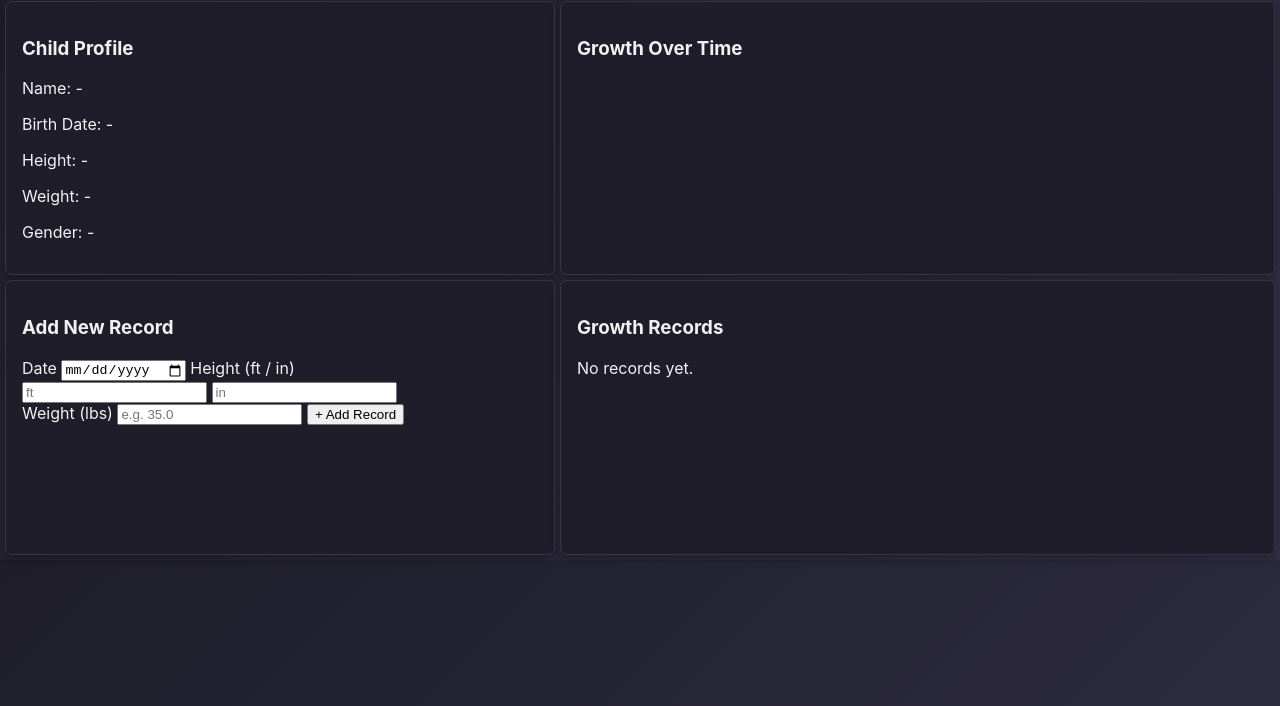
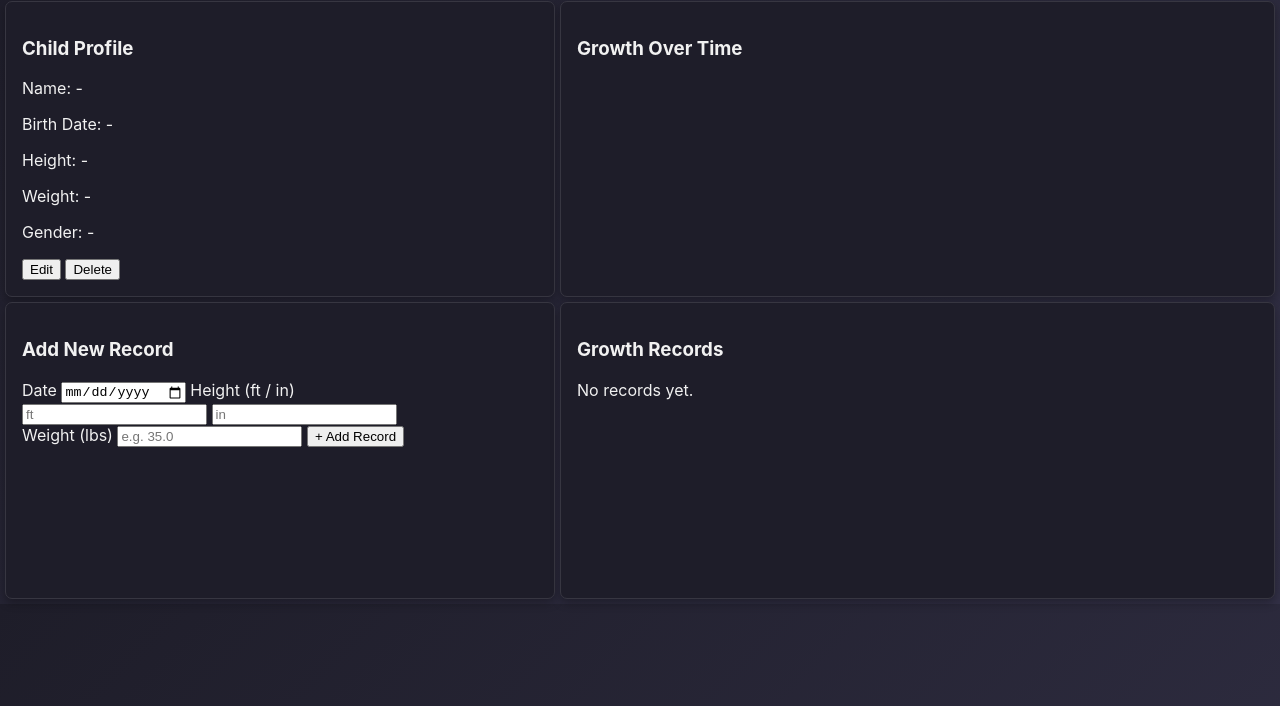
Before and after one commit to nathanjkim-codes/nestly-parental-tracker, a plain HTML site: page index.html in a window 1280 px wide. Shown: the part 94-800 px from the top of the page. Drawn offline with Linux system fonts and the light colour scheme.

Commit message:
feat: add edit and delete buttons to child profile

```diff
--- a/index.html
+++ b/index.html
@@ -36,6 +36,11 @@
           <p class="child-height">Height: -</p>
           <p class="child-weight">Weight: -</p>
           <p class="child-gender">Gender: -</p>
+        </div>
+
+        <div class="profile-actions">
+          <button class="edit-child-btn">Edit</button>
+          <button class="delete-child-btn">Delete</button>
         </div>
       </section>
 
```
